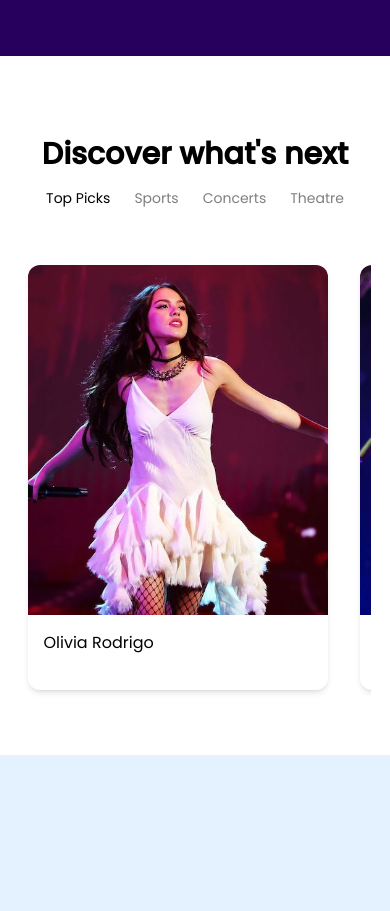
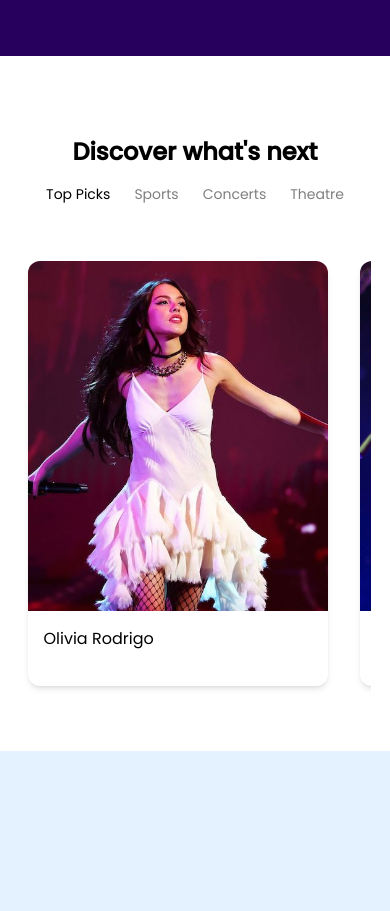
Before and after one commit to 10richard/venue-wizard, a React (Vite) app: page / in a window 390 px wide. Shown: the part 2600-3511 px from the top of the page. Built offline with nearby package versions, Linux system fonts and the light colour scheme.

Commit message:
Add responsiveness for text size

```diff
--- a/src/components/Discover.tsx
+++ b/src/components/Discover.tsx
@@ -56,7 +56,9 @@
   return (
     <section id="discover" className="flex justify-center pt-20 mb-10">
       <div className="grid justify-center place-items-center gap-4 w-[90%]">
-        <h1 className=" text-3xl font-bold">Discover what's next</h1>
+        <h1 className="max-[450px]:text-2xl text-3xl font-bold">
+          Discover what's next
+        </h1>
 
         <div className="flex gap-6 max-[1060px]:text-sm mb-4 px-1">
           <div>
```
